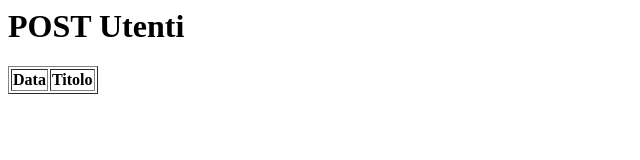
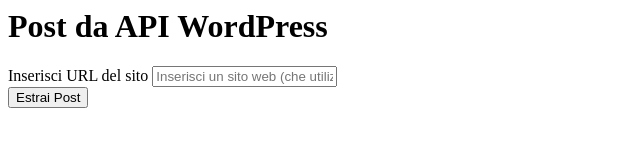
Before and after one commit to alelallox/JavaScript-Works, a plain HTML site: page Rest/Rest.html in a window 1280 px wide. Shown: the whole page, without its empty margins (0-640 px from the left). Drawn offline with Linux system fonts and the light colour scheme; no server answers.

Commit message:
Update Rest.html

```diff
--- a/Rest/Rest.html
+++ b/Rest/Rest.html
@@ -1,39 +1,59 @@
 <html>
-    <head>
-        <script>
-            document.addEventListener("DOMContentLoaded", function () {
-                var xmlhttp = new XMLHttpRequest();
+<head>
+    <title>Metodo Post da API WordPress</title>
 
-                xmlhttp.onreadystatechange = function () {
-                    if (this.readyState == 4 && this.status == 200) {
-                        var file = JSON.parse(this.responseText);
-                        var out = "";
+</head>
+<body>
 
-                        for (var x in file) {
-                            out += "<tr><td>" + file[x].date + "</td><td>" + file[x].title.rendered + "</td></tr>";
-                        }
+<div class="container mt-5">
+    <h1>Post da API WordPress</h1>
+    <div class="form-group">
+        <label for="url">Inserisci URL del sito</label>
+        <input type="text" class="form-control" id="url" placeholder="Inserisci un sito web (che utilizzi l'API WordPress V2)">
+    </div>
+    <button class="btn btn-primary" onclick="getPosts()">Estrai Post</button>
+    <div id="errore"></div>
+    <table id="tabella" class="table table-bordered mt-4">
+    </table>
+</div>
+</body>
+<script>
+    var stringa = "";
 
-                        document.getElementById("Visualizza").innerHTML = out;
+    function getPosts() {
+        var urlSito = document.getElementById("url").value;
+
+        stringa = "";
+        document.getElementById("tabella").innerHTML = "";
+        document.getElementById("errore").innerHTML = "";
+
+        if (!urlSito) {
+            alert("Inserisci un URL");
+            return;
+        }
+
+        var xmlhttp = new XMLHttpRequest();
+
+        xmlhttp.onreadystatechange = function() {
+            if (this.readyState == 4) {
+                if (this.status == 200) {
+                    var obj = JSON.parse(this.responseText);
+                    stringa += "<thead><tr><th>ID</th><th>Titolo</th></tr></thead><tbody>";
+                    for (var x in obj) {
+                        stringa += "<tr><td>" + obj[x].id + "</td><td>" + obj[x].title.rendered + "</td></tr>";
                     }
-                };
 
-                xmlhttp.open("GET", "https://seahawkmedia.com/wp-json/wp/v2/posts?search=Drupal", true);
-                xmlhttp.send();
-            });
-        </script>
-    </head>
+                    stringa += "</tbody>";
+                    document.getElementById("tabella").innerHTML = stringa;
+                } else {
+                    document.getElementById("errore").innerHTML = `<p class="alert alert-danger">Errore nel  recupero dei dati: ${this.statusText}</p>`;
+                }
+            }
+        };
 
-    <body>
-        <h1 class="titolo">POST Utenti</h1>
-
-        <table border="1">
-            <thead>
-                <tr>
-                    <th>Data</th>
-                    <th>Titolo</th>
-                </tr>
-            </thead>
-            <tbody id="Visualizza"></tbody>
-        </table>
-    </body>
+        var apiUrl = `https://${urlSito}/wp-json/wp/v2/posts`;
+        xmlhttp.open("GET", apiUrl, true);
+        xmlhttp.send();
+    }
+</script>
 </html>
```
